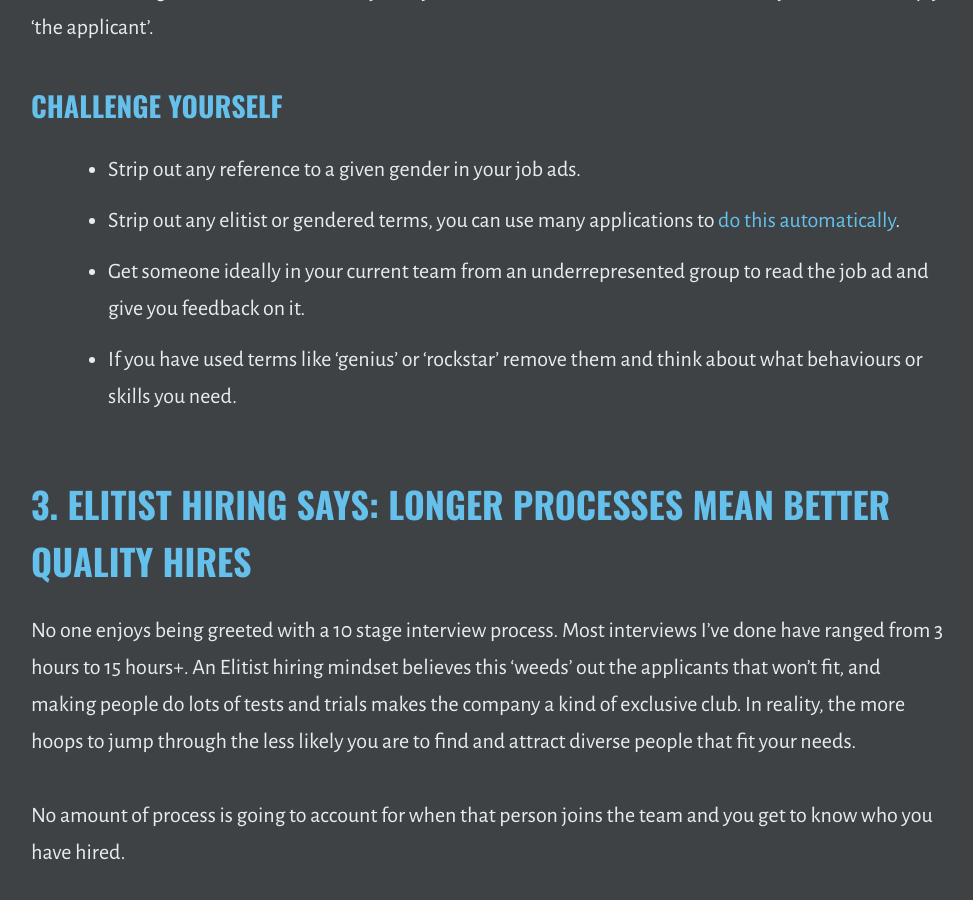
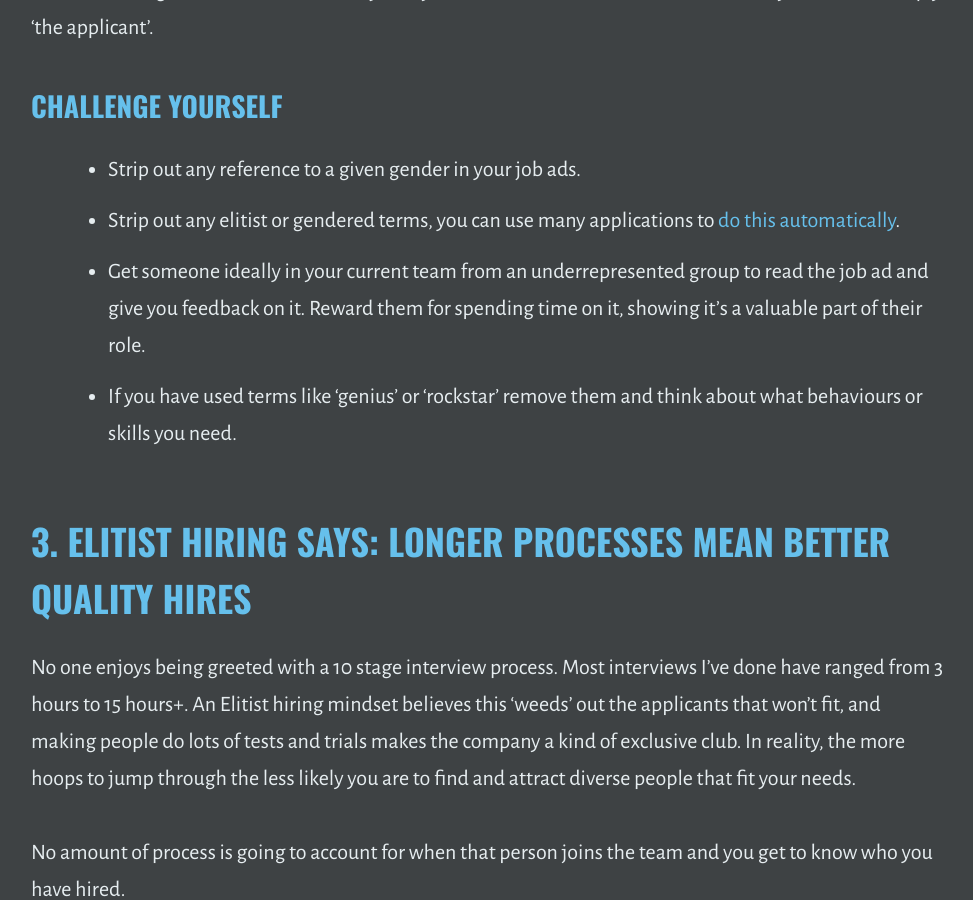
Before and after one commit to outragedpinkracoon/outragedpinkracoon.github.io, a Jekyll site: the page built from _posts/2021-04-27-other-companies-hiring-processes-are-costing-you-talent.md, in a window 1280 px wide and 900 px high, scrolled down 4233 px. Shown: the whole window, without its empty margins (150-1123 px from the left). Built offline with Jekyll 4.4.1, drawn with Linux system fonts in a browser that asks for light colours.

Commit message:
Extra blurb

```diff
--- a/_posts/2021-04-27-other-companies-hiring-processes-are-costing-you-talent.md
+++ b/_posts/2021-04-27-other-companies-hiring-processes-are-costing-you-talent.md
@@ -66,7 +66,7 @@ We want anyone reading our ads to feel welcomed and included, reducing the chanc
 
 - Strip out any reference to a given gender in your job ads.
 - Strip out any elitist or gendered terms, you can use many applications to [do this automatically](http://gender-decoder.katmatfield.com/).
-- Get someone ideally in your current team from an underrepresented group to read the job ad and give you feedback on it.
+- Get someone ideally in your current team from an underrepresented group to read the job ad and give you feedback on it. Reward them for spending time on it, showing it’s a valuable part of their role.
 - If you have used terms like 'genius' or 'rockstar' remove them and think about what behaviours or skills you need.
 
 ## 3. Elitist Hiring Says: Longer Processes Mean Better Quality Hires
```
